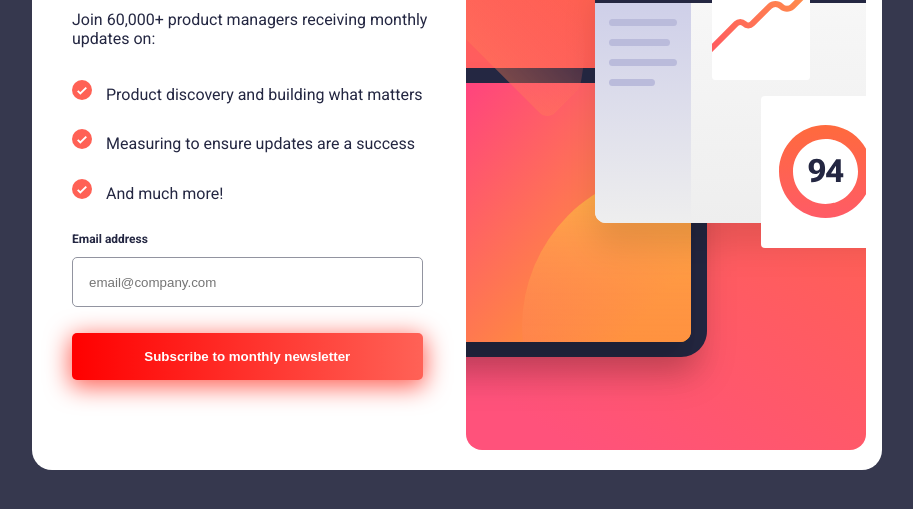
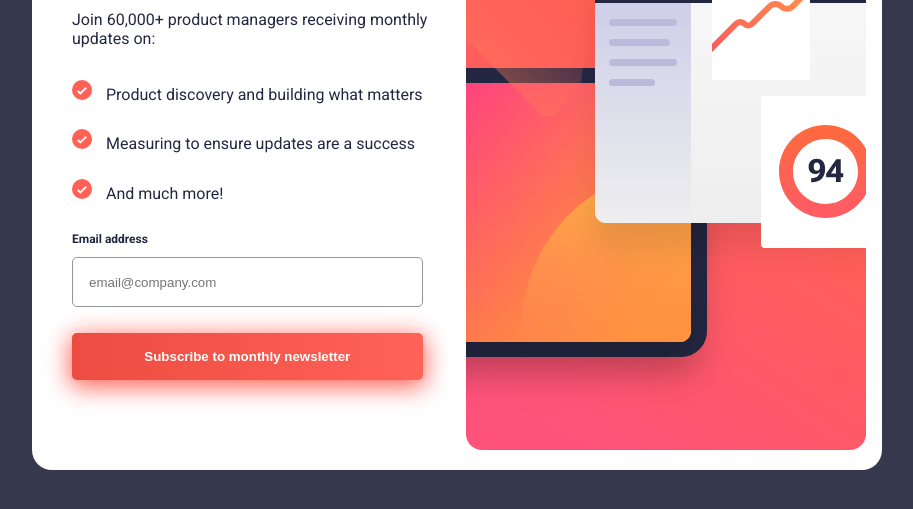
Before and after one commit to michaelr47/Newsletter-Form, a plain HTML site: page index.html in a window 1280 px wide. In both pictures the pointer is over the button "Subscribe to monthly newsletter". Shown: the part 245-754 px from the top of the page, without its empty margins (183-1096 px from the left). Drawn offline with Linux system fonts and the light colour scheme.

Commit message:
hover state on buttons now has gradient

```diff
--- a/styles.css
+++ b/styles.css
@@ -122,11 +122,12 @@ article p {
 }
 #subscribe:hover, .success button:hover {
     cursor: pointer;
-    background-image: linear-gradient(to right, red, var(--orangeRed));
+    background-image: linear-gradient(to right, hsl(4, 82%, 59%), var(--orangeRed));
     box-shadow: 0px 5px 25px 2px var(--orangeRed);
 }
 
 .success {
+    color: hsl(4, 82%, 59%);
     padding: 1rem;
     margin-top: 5rem;
     height: 90vh;
```
